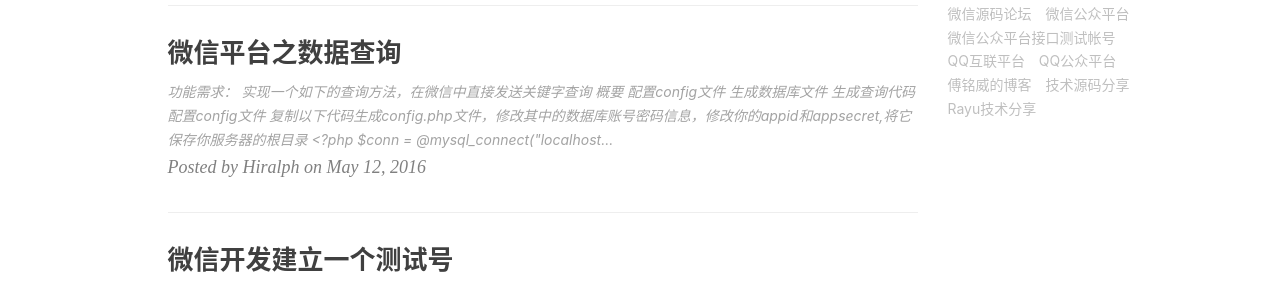
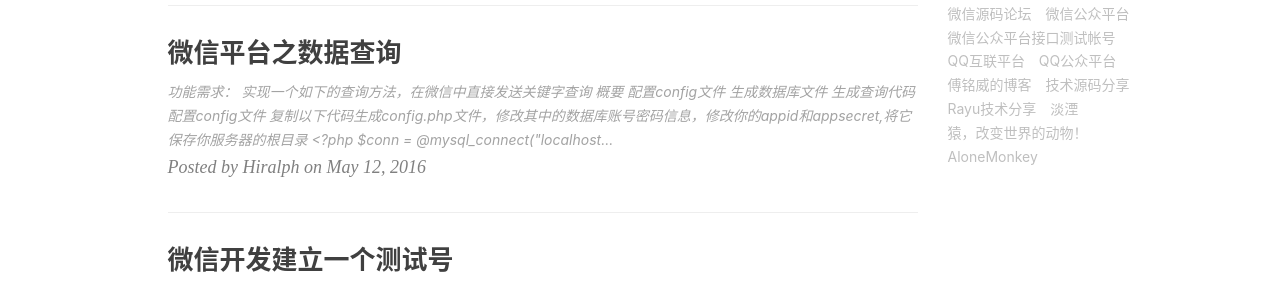
Before and after one commit to ergeit/hiralph.github.io, a Jekyll site: the page built from index.html, in a window 1280 px wide. Shown: the part 1028-1318 px from the top of the page. Built offline with Jekyll 4.4.1, drawn with Linux system fonts in a browser that asks for light colours; nearby versions of some CDN libraries; the list of posts is cut into pages by our own code; comment, search, counter and statistics services are not loaded.

Commit message:
up friends

```diff
--- a/_config.yml
+++ b/_config.yml
@@ -109,7 +109,12 @@ friends: [
     },{
         title: "Rayu技术分享",
         href: "http://rayuu.com/"
+    },{
+        title: "淡湮",
+        href: "http://www.minfun.net/"
+    },{
+        title: "猿，改变世界的动物！AloneMonkey",
+        href: "www.alonemonkey.com"
     }
 
-
 ]
```
